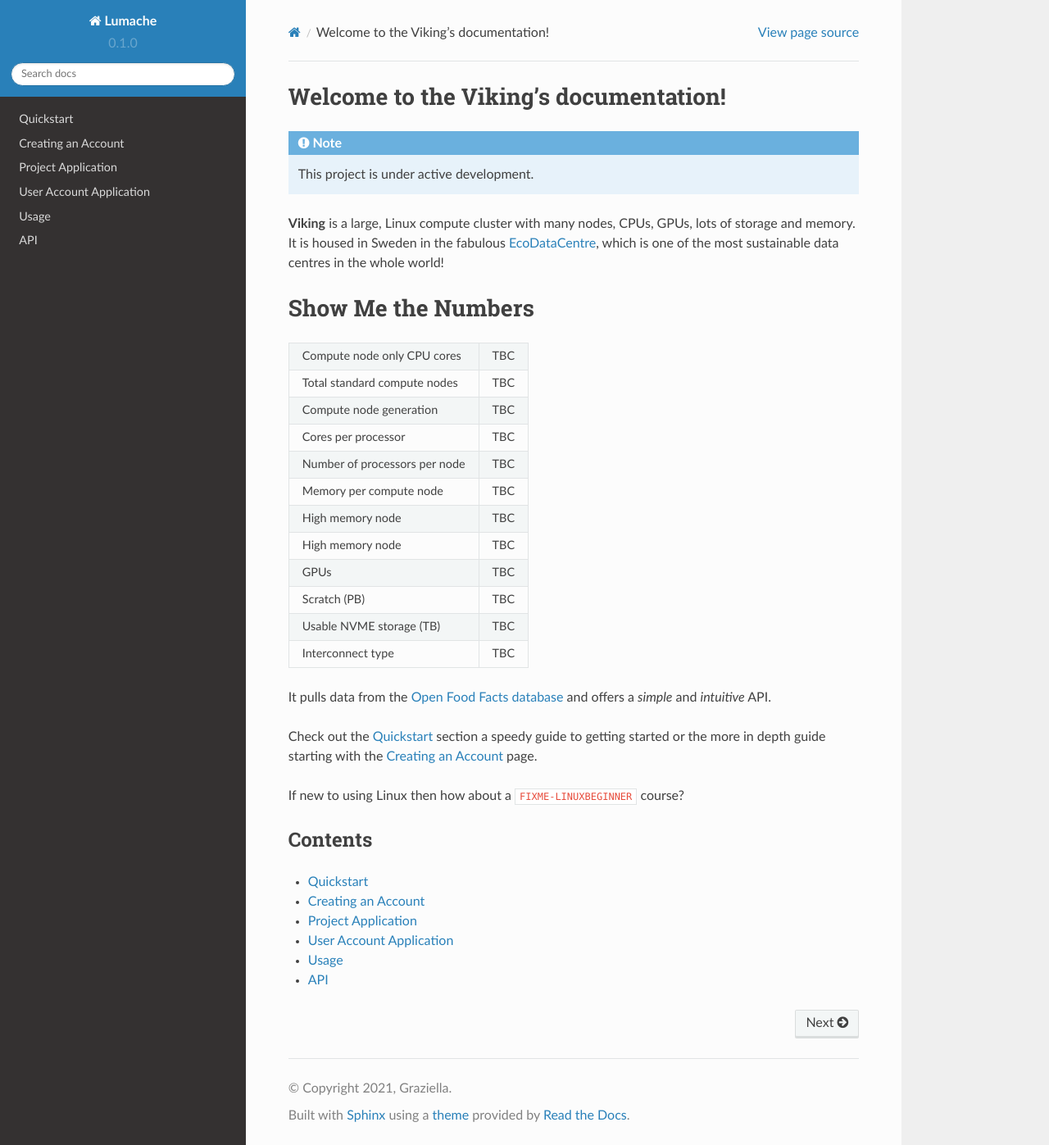
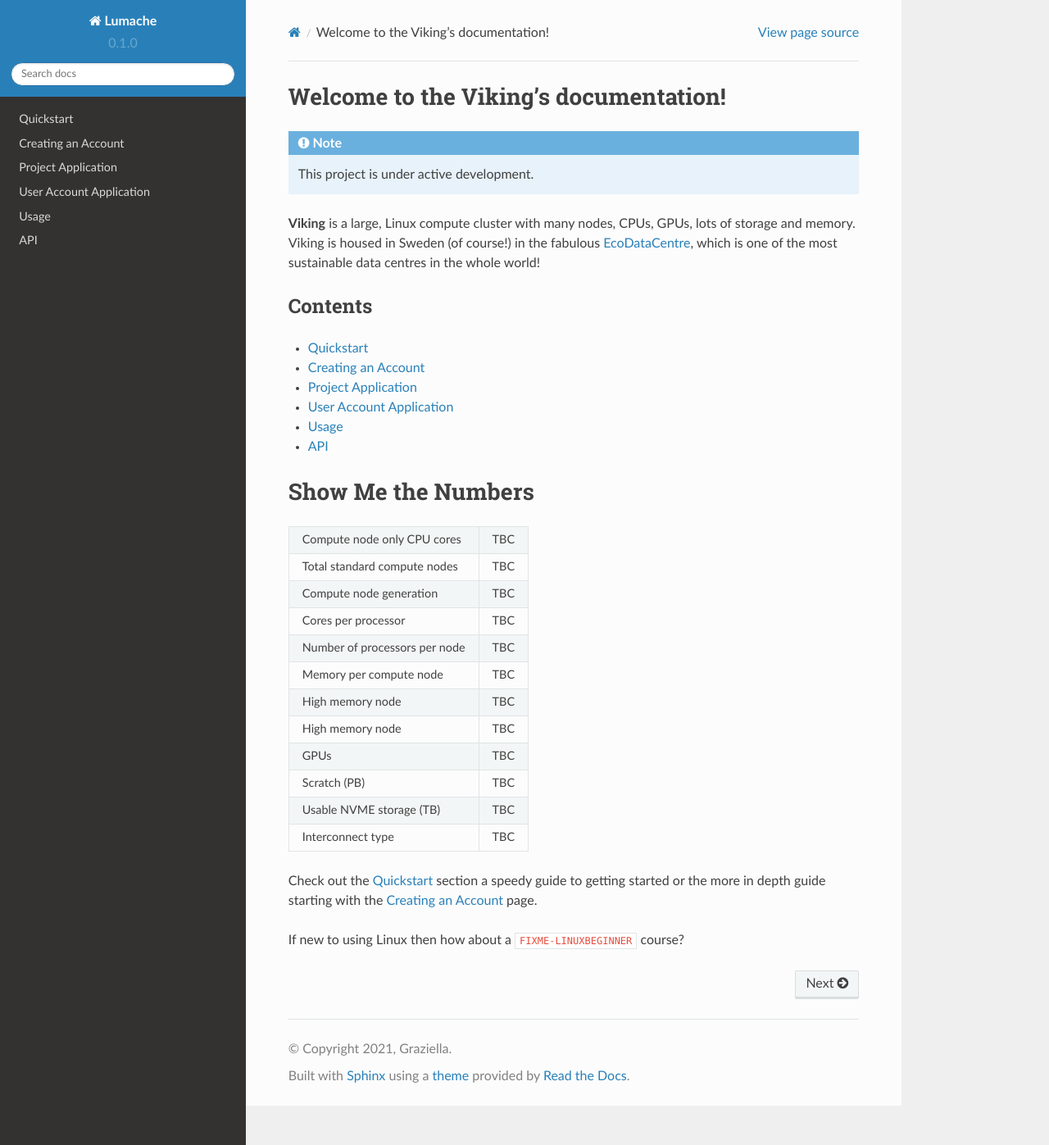
Before and after one commit to nd996/viking-docs, a Sphinx documentation site: the page built from docs/source/index.rst, in a window 1280 px wide and 1397 px high. Shown: the whole window at 82% size. Built offline with Sphinx 7.4.7 and the Read the Docs theme 2.0.0, drawn with Linux system fonts in a browser that asks for light colours; cross-references to code outside the pages are shown as plain code.

```diff
--- a/docs/source/index.rst
+++ b/docs/source/index.rst
@@ -5,8 +5,18 @@ Welcome to the Viking's documentation!
 
    This project is under active development.
 
-**Viking** is a large, Linux compute cluster with many nodes, CPUs, GPUs, lots of storage and memory. It is housed in Sweden in the fabulous `EcoDataCentre <https://ecodatacenter.tech/>`_, which is one of the most sustainable data centres in the whole world!
+**Viking** is a large, Linux compute cluster with many nodes, CPUs, GPUs, lots of storage and memory. Viking is housed in Sweden (of course!) in the fabulous `EcoDataCentre <https://ecodatacenter.tech/>`_, which is one of the most sustainable data centres in the whole world!
 
+Contents
+--------
+
+.. toctree::
+   :maxdepth: 1
+
+   quickstart
+   creating-accounts
+   usage
+   api
 
 Show Me the Numbers
 ===================
@@ -38,21 +48,6 @@ Show Me the Numbers
 +------------------------------+-----------+
 
 
-It pulls data from the `Open Food Facts database <https://world.openfoodfacts.org/>`_
-and offers a *simple* and *intuitive* API.
-
 Check out the :doc:`quickstart` section a speedy guide to getting started or the more in depth guide starting with the :doc:`creating-accounts` page.
 
 If new to using Linux then how about a  :dec:`FIXME-LINUXBEGINNER` course?
-
-
-Contents
---------
-
-.. toctree::
-   :maxdepth: 1
-
-   quickstart
-   creating-accounts
-   usage
-   api
```
